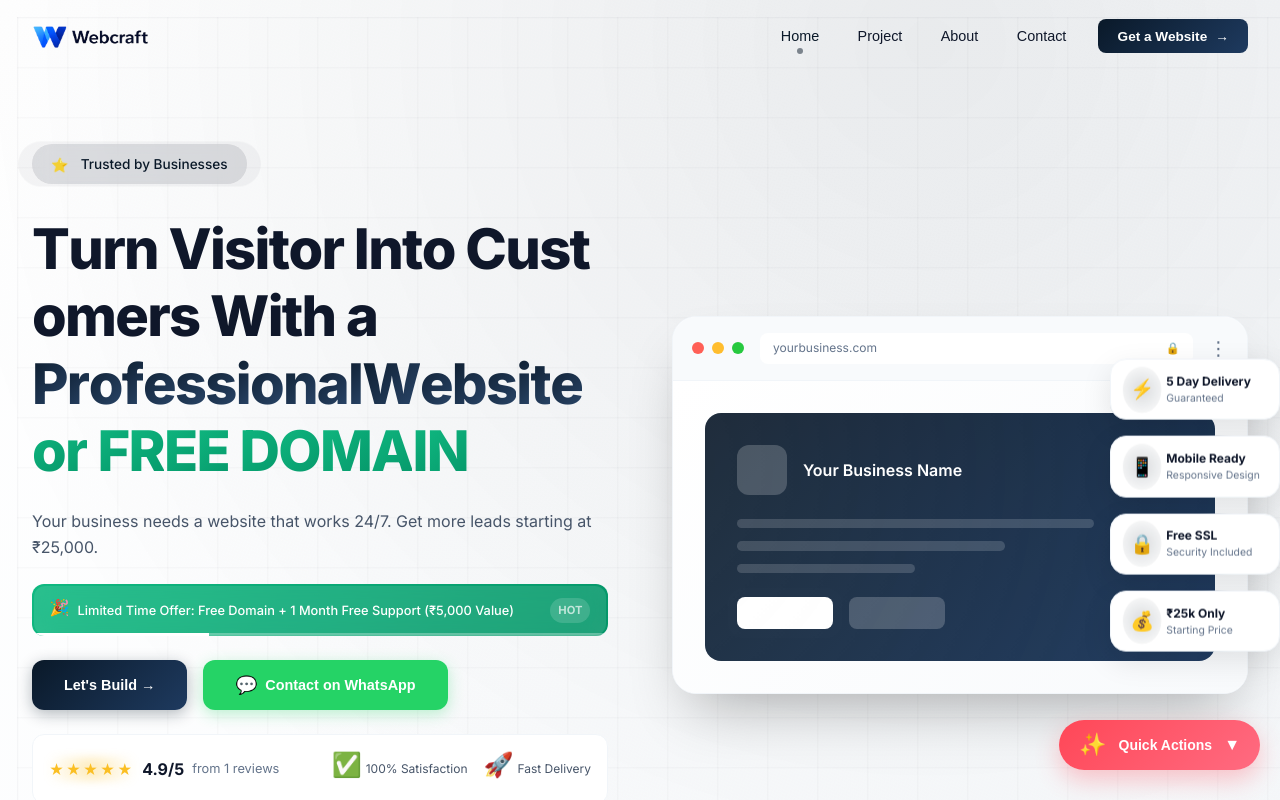
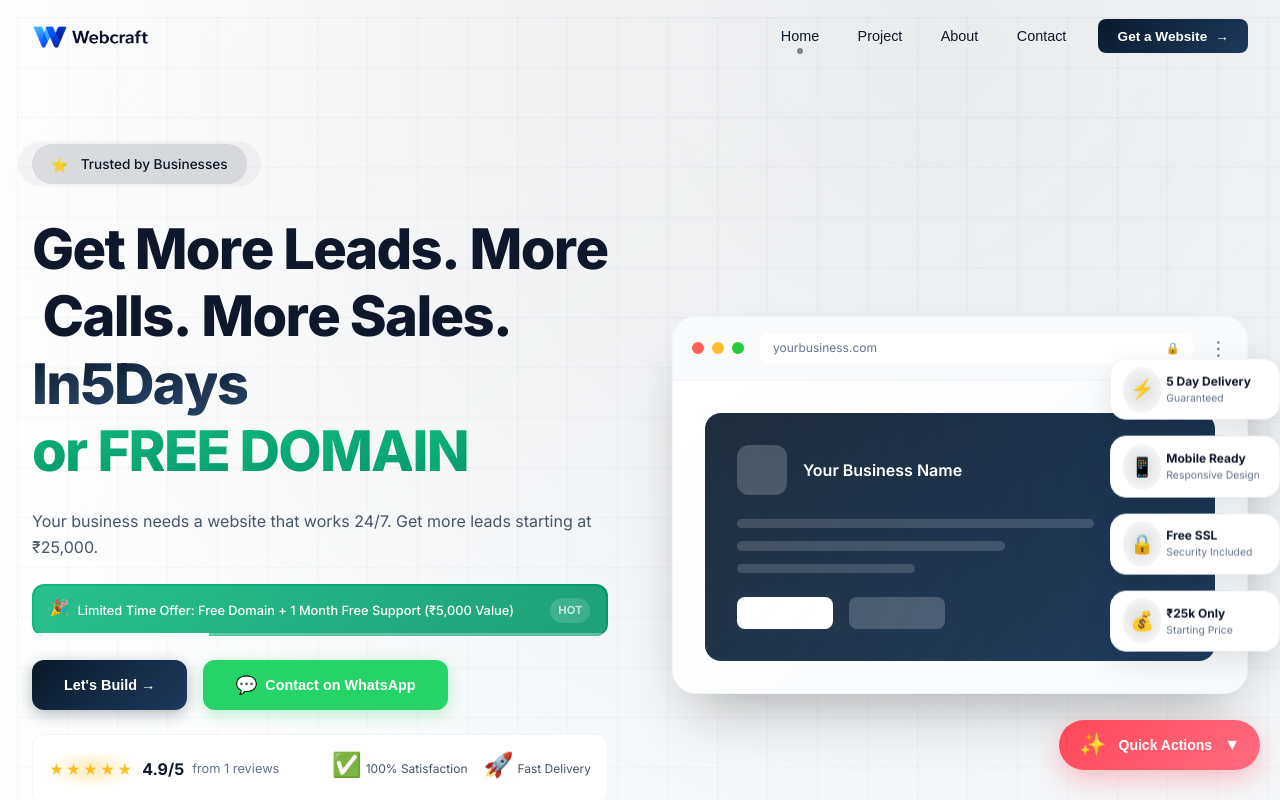
Before and after one commit to gauravquest00-create/webcraft, a React (Vite) app: page / in a window 1280 px wide. Shown: the top 800 px of the page. Built offline with nearby package versions, Linux system fonts and the light colour scheme.

Commit message:
Update Hero.jsx

```diff
--- a/src/components/Hero.jsx
+++ b/src/components/Hero.jsx
@@ -54,8 +54,8 @@ export default function Hero({ onNavigate }) {
   }
 
   // Split text into animated letters
-  const titleText = "Turn Visitor Into Customers With a "
-  const highlightText = "Professional Website"
+  const titleText = "Get More Leads. More Calls. More Sales."
+  const highlightText = "In 5Days"
   const freeText = "or FREE DOMAIN"
 
   return (
```
